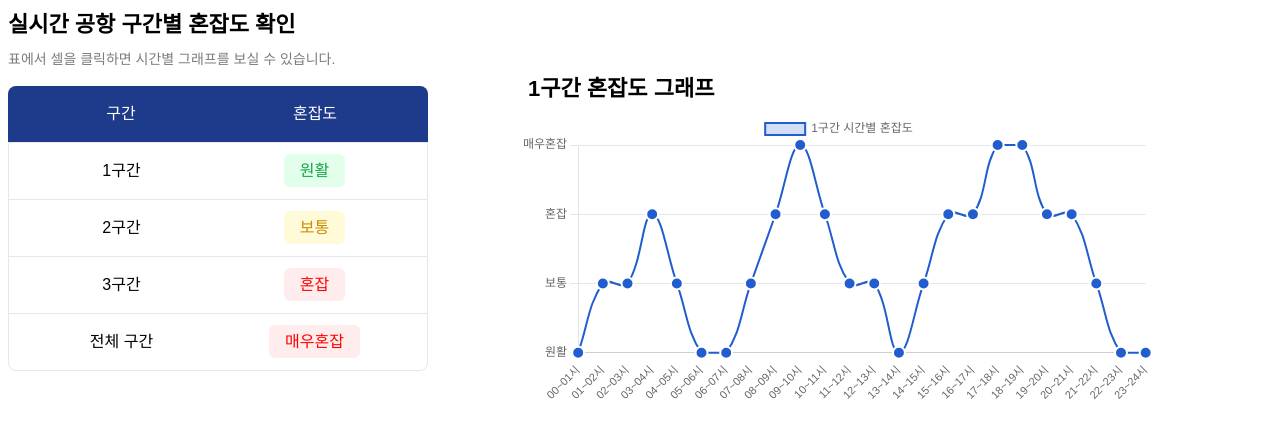
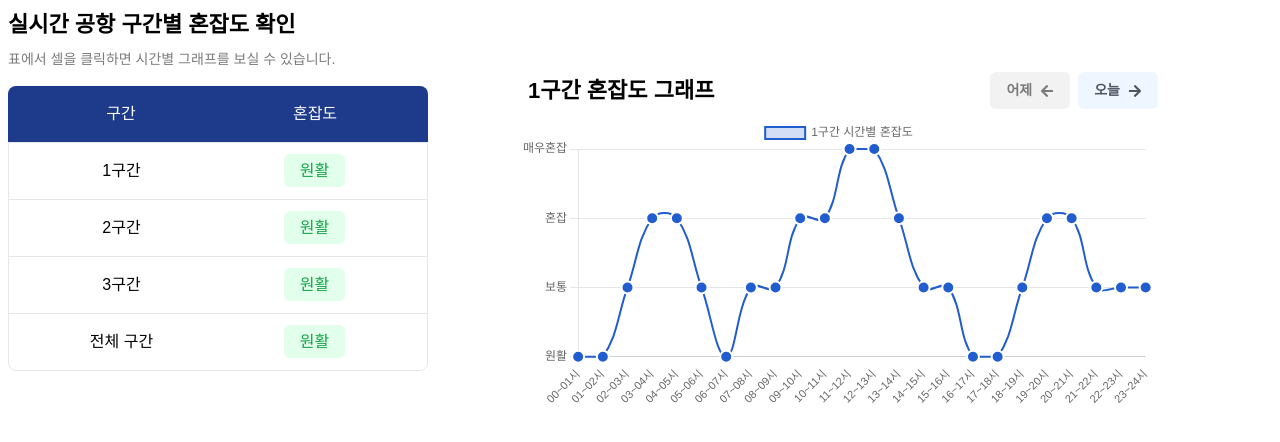
Before and after one commit to airport-pus/Client, a Next.js app: page /components/sectional-confusion in a window 1280 px wide. Shown: the top 442 px of the page. Built offline with nearby package versions, Linux system fonts and the light colour scheme.

Commit message:
chore :: 어제, 오늘 버튼 생성

```diff
--- a/app/components/sectional-confusion/page.tsx
+++ b/app/components/sectional-confusion/page.tsx
@@ -1,19 +1,40 @@
+'use client';
+
 import React, { useState } from 'react';
 import { Chart as ChartJS, CategoryScale, LinearScale, PointElement, LineElement, Title, Tooltip, Legend } from 'chart.js';
 import { Line } from 'react-chartjs-2';
+import { FaArrowLeft, FaArrowRight } from 'react-icons/fa';
 
 ChartJS.register(CategoryScale, LinearScale, PointElement, LineElement, Title, Tooltip, Legend);
+
+type StatusData = {
+  어제: {
+    [key: string]: number[];
+  };
+  오늘: {
+    [key: string]: number[];
+  };
+};
 
 const TrafficStatus = () => {
   const message = "실시간 공항 구간별 혼잡도 확인";
   const [selectedSection, setSelectedSection] = useState("1구간");
+  const [selectedDate, setSelectedDate] = useState("오늘");  // 기본은 "오늘"
 
-  const statusData = [
-    { section: "1구간", status: "원활", statusColor: "bg-[#E2FFEB] text-[#16A34A]", chartData: [1, 2, 2, 3, 2, 1, 1, 2, 3, 4, 3, 2, 2, 1, 2, 3, 3, 4, 4, 3, 3, 2, 1, 1] },
-    { section: "2구간", status: "보통", statusColor: "bg-[#FFFBD8] text-[#CA8A04]", chartData: [2, 2, 3, 3, 4, 4, 3, 2, 3, 3, 2, 2, 3, 4, 3, 3, 2, 3, 4, 4, 3, 2, 2, 2] },
-    { section: "3구간", status: "혼잡", statusColor: "bg-[#FFECEC] text-[#FF0000]", chartData: [3, 3, 3, 4, 4, 4, 4, 3, 3, 4, 3, 3, 4, 4, 3, 4, 4, 4, 3, 3, 2, 2, 3, 3] },
-    { section: "전체 구간", status: "매우혼잡", statusColor: "bg-[#FFECEC] text-[#FF0000]", chartData: [4, 4, 4, 4, 4, 4, 4, 4, 3, 3, 3, 3, 4, 4, 4, 3, 4, 4, 4, 3, 3, 3, 2, 2] }
-  ];
+  const statusData: StatusData = {
+    어제: {
+      "1구간": [1, 2, 2, 3, 2, 1, 1, 2, 3, 4, 3, 2, 2, 1, 2, 3, 3, 4, 4, 3, 3, 2, 1, 1],
+      "2구간": [2, 2, 3, 3, 4, 4, 3, 2, 3, 3, 2, 2, 3, 4, 3, 3, 2, 3, 4, 4, 3, 2, 2, 2],
+      "3구간": [3, 3, 3, 4, 4, 4, 4, 3, 3, 4, 3, 3, 4, 4, 3, 4, 4, 4, 3, 3, 2, 2, 3, 3],
+      "전체 구간": [4, 4, 4, 4, 4, 4, 4, 4, 3, 3, 3, 3, 4, 4, 4, 3, 4, 4, 4, 3, 3, 3, 2, 2],
+    },
+    오늘: {
+      "1구간": [1, 1, 2, 3, 3, 2, 1, 2, 2, 3, 3, 4, 4, 3, 2, 2, 1, 1, 2, 3, 3, 2, 2, 2],
+      "2구간": [2, 2, 3, 3, 3, 3, 3, 2, 3, 3, 2, 2, 3, 3, 2, 3, 2, 3, 3, 4, 3, 2, 2, 2],
+      "3구간": [3, 3, 4, 4, 4, 4, 3, 4, 4, 4, 3, 3, 3, 4, 3, 4, 3, 3, 3, 2, 3, 3, 3, 3],
+      "전체 구간": [4, 4, 4, 4, 4, 4, 3, 3, 3, 3, 3, 3, 3, 3, 4, 3, 3, 4, 4, 3, 3, 4, 4, 4],
+    }
+  };
 
   const sizeClass = "px-4 py-2 rounded-md";
 
@@ -21,14 +42,14 @@ const TrafficStatus = () => {
 
   const yLabels = ["원활", "보통", "혼잡", "매우혼잡"];
 
-  const selectedData = statusData.find(item => item.section === selectedSection);
+  const selectedData = statusData[selectedDate][selectedSection];
 
   const chartData = {
     labels,
     datasets: [
       {
         label: `${selectedSection} 시간별 혼잡도`,
-        data: selectedData?.chartData || [],
+        data: selectedData || [],
         borderColor: "#215DCE",
         backgroundColor: "rgba(33, 93, 206, 0.2)",
         borderWidth: 2,
@@ -89,12 +110,12 @@ const TrafficStatus = () => {
             <div className="font-medium">혼잡도</div>
           </div>
           <div className="border border-gray-200 rounded-b-lg">
-            {statusData.map((item, index) => (
-              <div key={index} onClick={() => setSelectedSection(item.section)}
+            {["1구간", "2구간", "3구간", "전체 구간"].map((item, index) => (
+              <div key={index} onClick={() => setSelectedSection(item)}
                 className="grid grid-cols-2 p-4 border-b last:border-b-0 text-center hover:bg-[#F3F3F3] transition-colors duration-200 cursor-pointer">
-                <div className="font-medium text-[#000000]">{item.section}</div>
+                <div className="font-medium text-[#000000]">{item}</div>
                 <div>
-                  <span className={`${sizeClass} ${item.statusColor}`}>{item.status}</span>
+                  <span className={`${sizeClass} bg-[#E2FFEB] text-[#16A34A]`}>원활</span>
                 </div>
               </div>
             ))}
@@ -102,8 +123,22 @@ const TrafficStatus = () => {
         </div>
       </div>
       <div className="ml-4 w-[670px] h-[324px] p-4 mt-14">
-        <div className="mb-2 text-[22px] text-[#000000] font-bold ml-2 mt-[-64] mb-[32]">
-          {`${selectedSection} 혼잡도 그래프`}
+        <div className="mb-2 text-[22px] text-[#000000] font-bold ml-2 mt-[-64] mb-[32] flex justify-between items-center">
+          <div>{`${selectedSection} 혼잡도 그래프`}</div>
+          <div className="flex items-center">
+            <button
+              onClick={() => setSelectedDate("어제")}
+              className={`px-4 py-2 text-[14px] ${selectedDate === "어제" ? 'bg-[#EFF6FF] text-[#4F5561] border-[#BFDBFE]' : 'bg-[#F2F2F2] text-[#7A7A7A] border-[#D1D5DB]'} rounded-md flex items-center mr-2`}>
+              어제
+              <FaArrowLeft className="ml-2" />
+            </button>
+            <button
+              onClick={() => setSelectedDate("오늘")}
+              className={`px-4 py-2 text-[14px] ${selectedDate === "오늘" ? 'bg-[#EFF6FF] text-[#4F5561] border-[#BFDBFE]' : 'bg-[#F2F2F2] text-[#7A7A7A] border-[#D1D5DB]'} rounded-md flex items-center`}>
+              오늘
+              <FaArrowRight className="ml-2" />
+            </button>
+          </div>
         </div>
         <Line data={chartData} options={options} />
       </div>
```
